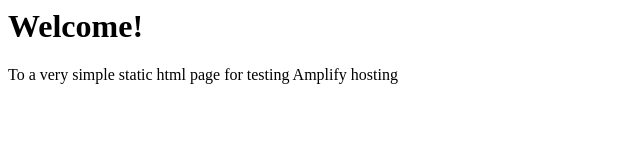
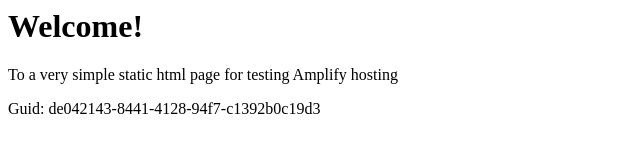
Before and after one commit to aws-aemilia-dub/Github-PR-Commit-Integration-Test-DoNotTouch-GitHubAutoBuildCanaryTest-v1-preprod-eu-west-1, a website: page src/index.html in a window 1280 px wide. Shown: the whole page, without its empty margins (0-640 px from the left). Drawn offline with Linux system fonts and the light colour scheme.

Commit message:
commit from integ tests

```diff
--- a/src/index.html
+++ b/src/index.html
@@ -1,3 +1,5 @@
+
+
 <html lang="en">
 
 <head>
@@ -10,6 +12,6 @@
 <body>
     <h1>Welcome!</h1>
     <p>To a very simple static html page for testing Amplify hosting</p>
-</body>
+    <p>Guid: de042143-8441-4128-94f7-c1392b0c19d3</p></body>
 
 </html>
```
